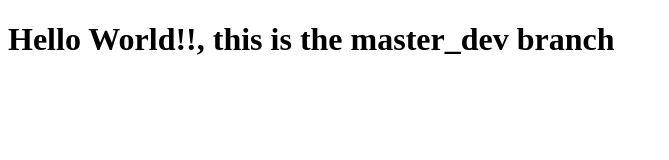
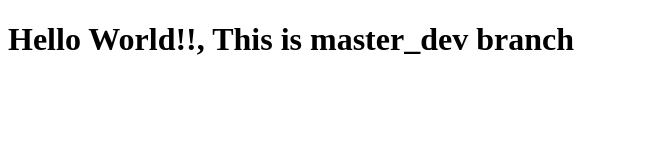
Before and after one commit to ApoorvNautiyal/html, a plain HTML site: page index.html in a window 1280 px wide. Shown: the whole page, without its empty margins (0-669 px from the left). Drawn offline with Linux system fonts and the light colour scheme.

Commit message:
Final build

```diff
--- a/index.html
+++ b/index.html
@@ -1,6 +1,6 @@
 <!DOCTYPE html>
 <html>
 <body>
-<h1>Hello World!!, this is the master_dev branch</h1>
+<h1>Hello World!!, This is master_dev branch</h1>
 </body>
 </html>
```
